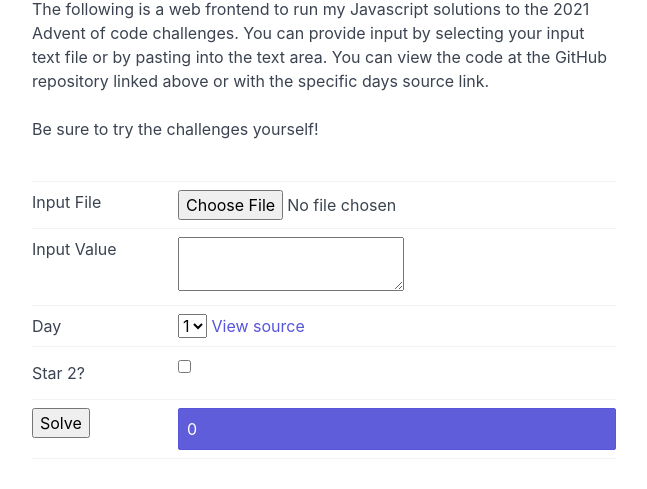
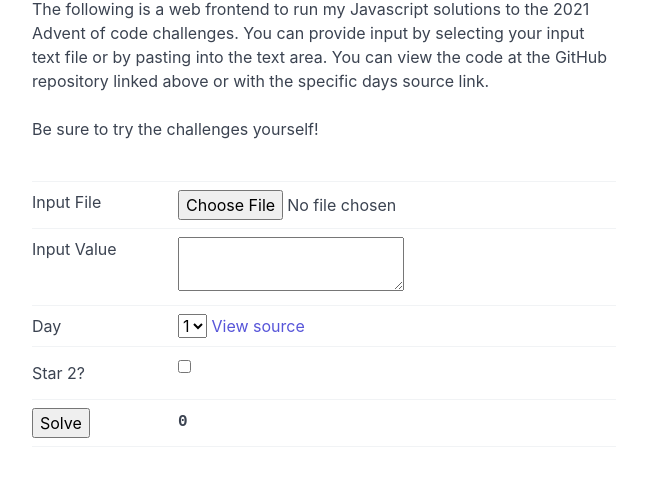
Before and after one commit to cookthebook/Advent2021, a plain HTML site: page index.html in a window 1280 px wide. Both pictures are taken after a click on the button "Solve". Shown: the part 165-654 px from the top of the page, without its empty margins (316-963 px from the left). Drawn offline with nearby package versions, Linux system fonts and the light colour scheme.

Commit message:
No copy to clipboard on result

```diff
--- a/index.html
+++ b/index.html
@@ -85,7 +85,7 @@
           <button type="button" id="solve_btn">Solve</button>
         </div>
         <div class="col-9 col-sm-12">
-          <div class="toast toast-primary c-hand" id="result" style="display: none;"></div>
+          <b id="result" style="font-family: monospace; display: none;"></b>
         </div>
       </div>
 
@@ -126,14 +126,7 @@
 
       solution = solver.solve();
       result.innerText = solution;
-      result.style.display = 'block'
-    });
-
-    result.addEventListener('click', () => {
-      navigator.clipboard.writeText(solution);
-      result.innerText = `${solution} Copied!`;
-
-      setTimeout(() => { result.innerText = solution }, 2000);
+      result.style.display = 'inline'
     });
   </script>
 </html>
```
